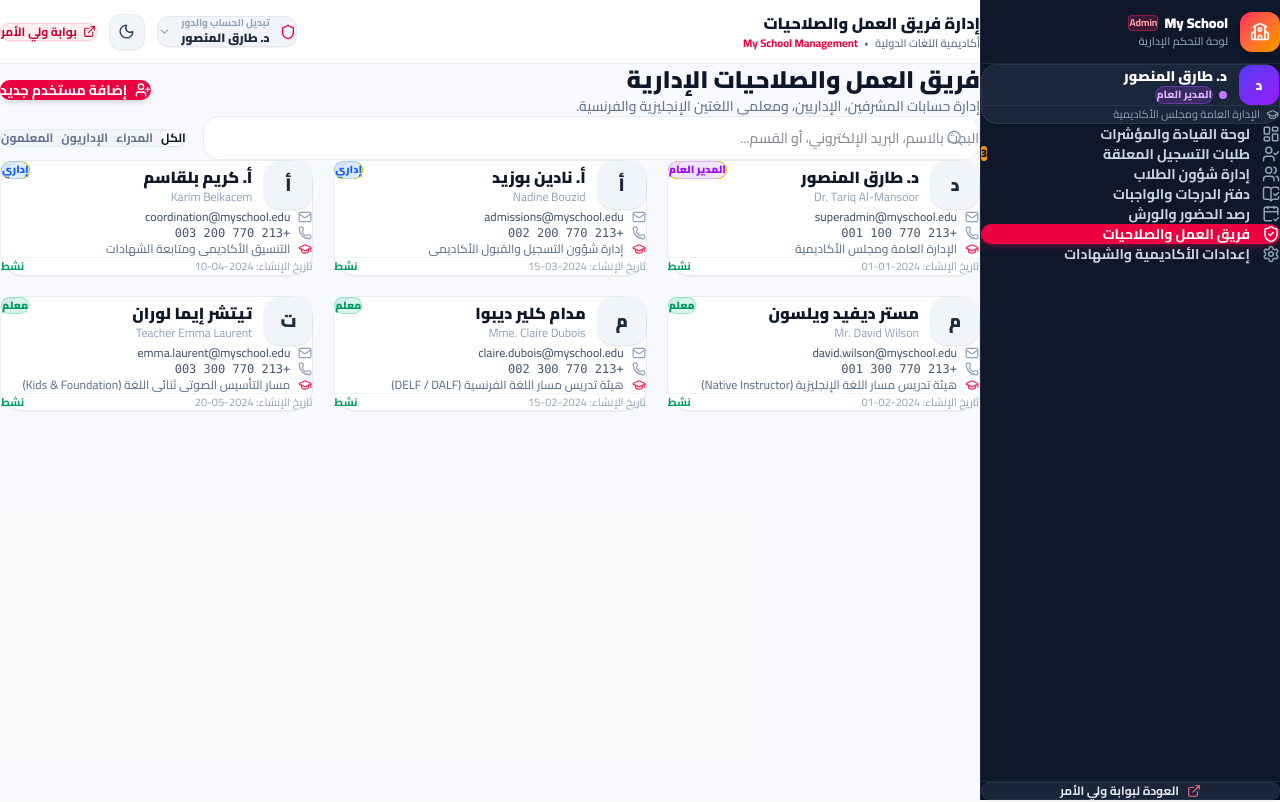
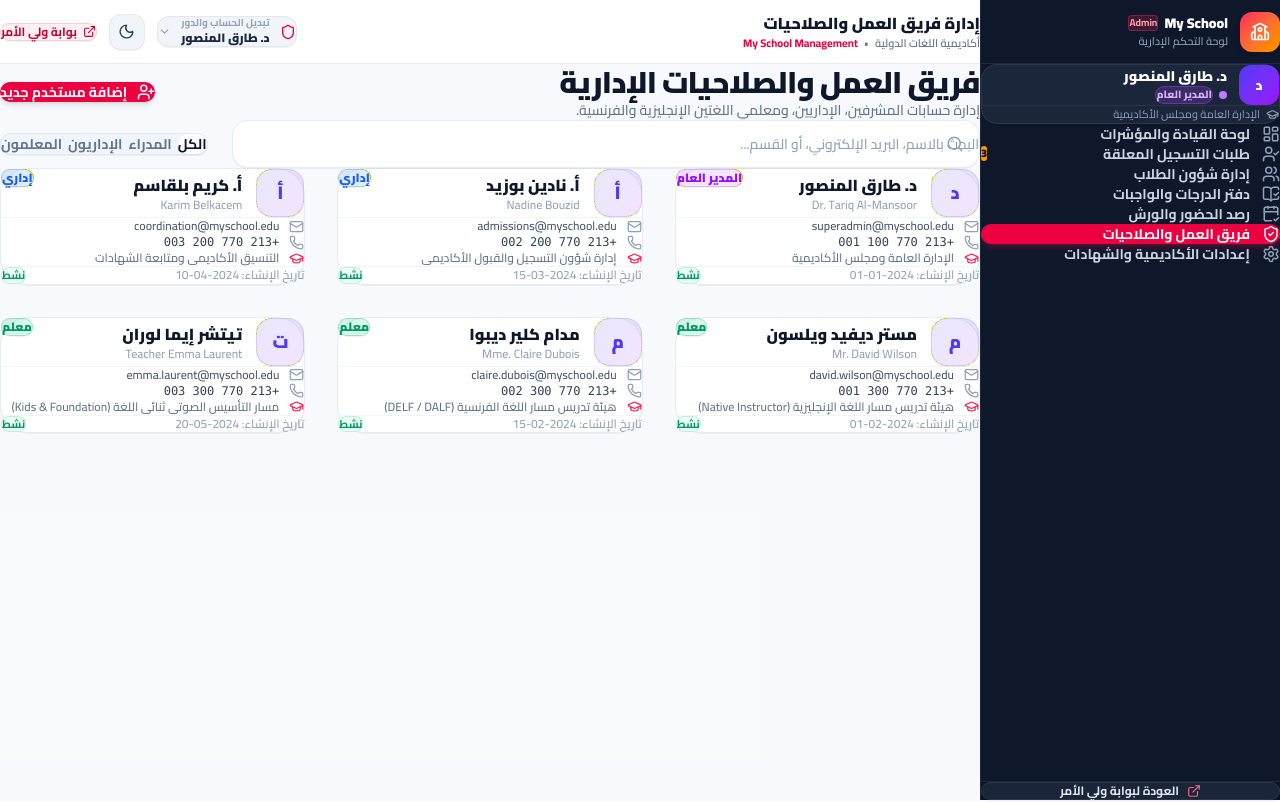
Before and after one commit to douzakaria1998-stack/awliya, a Next.js app: page /admin in a window 1280 px wide. Both pictures are taken after a click on the button "فريق العمل والصلاحيات". Built offline with nearby package versions, Linux system fonts and the light colour scheme.

Commit message:
style: fix spacing, search filter layout, and card padding in admin users screen

```diff
--- a/src/components/admin/screens/AdminUsersScreen.tsx
+++ b/src/components/admin/screens/AdminUsersScreen.tsx
@@ -73,14 +73,14 @@ export function AdminUsersScreen() {
   };
 
   return (
-    <div className="space-y-6">
-      {/* Header */}
-      <div className="flex flex-col sm:flex-row sm:items-center justify-between gap-4">
-        <div>
-          <h2 className="text-xl sm:text-2xl font-black text-slate-900 dark:text-white">
+    <div className="space-y-8 sm:space-y-10">
+      {/* 1. Header with Generous Padding & Action Button */}
+      <div className="flex flex-col sm:flex-row sm:items-center justify-between gap-6 pb-2">
+        <div className="space-y-1">
+          <h2 className="text-xl sm:text-2xl lg:text-3xl font-black text-slate-900 dark:text-white tracking-tight">
             فريق العمل والصلاحيات الإدارية
           </h2>
-          <p className="text-xs sm:text-sm text-slate-500 dark:text-slate-400 mt-1 font-medium">
+          <p className="text-xs sm:text-sm text-slate-500 dark:text-slate-400 font-medium">
             إدارة حسابات المشرفين، الإداريين، ومعلمي اللغتين الإنجليزية والفرنسية.
           </p>
         </div>
@@ -88,15 +88,15 @@ export function AdminUsersScreen() {
         <button
           type="button"
           onClick={() => setIsAddModalOpen(true)}
-          className="px-5 py-2.5 rounded-2xl bg-rose-600 hover:bg-rose-700 text-white font-bold text-xs sm:text-sm shadow-md transition-all flex items-center gap-2 cursor-pointer self-start sm:self-auto"
+          className="px-6 py-3 rounded-2xl bg-rose-600 hover:bg-rose-700 text-white font-bold text-xs sm:text-sm shadow-md transition-all flex items-center gap-2.5 cursor-pointer self-start sm:self-auto hover:scale-105 active:scale-95 shrink-0"
         >
-          <UserPlus size={16} />
+          <UserPlus size={18} />
           <span>إضافة مستخدم جديد</span>
         </button>
       </div>
 
-      {/* Filters & Search */}
-      <div className="flex flex-col sm:flex-row sm:items-center justify-between gap-4">
+      {/* 2. Filters & Search Row with Wide Separation */}
+      <div className="flex flex-col md:flex-row md:items-center justify-between gap-4 sm:gap-6">
         <div className="relative flex-1">
           <Search size={18} className="absolute right-4 top-1/2 -translate-y-1/2 text-slate-400" />
           <input
@@ -104,11 +104,11 @@ export function AdminUsersScreen() {
             value={searchQuery}
             onChange={(e) => setSearchQuery(e.target.value)}
             placeholder="البحث بالاسم، البريد الإلكتروني، أو القسم..."
-            className="w-full h-11 pr-11 pl-4 rounded-2xl bg-white dark:bg-slate-850 border border-slate-200/80 dark:border-slate-800 text-sm font-medium focus:outline-none focus:ring-2 focus:ring-rose-500/20"
+            className="w-full h-12 pr-12 pl-4 rounded-2xl bg-white dark:bg-slate-850 border border-slate-200/80 dark:border-slate-800 text-sm font-medium focus:outline-none focus:ring-2 focus:ring-rose-500/20 shadow-2xs placeholder-slate-400 text-slate-900 dark:text-white"
           />
         </div>
 
-        <div className="flex items-center gap-2 p-1.5 rounded-2xl bg-slate-100 dark:bg-slate-800 border border-slate-200/80 dark:border-slate-700/80 self-start sm:self-auto">
+        <div className="flex items-center gap-1.5 p-1.5 rounded-2xl bg-slate-100 dark:bg-slate-800 border border-slate-200/80 dark:border-slate-700/80 self-start md:self-auto shrink-0 shadow-2xs">
           {[
             { id: 'all', label: 'الكل' },
             { id: 'super_admin', label: 'المدراء' },
@@ -119,9 +119,9 @@ export function AdminUsersScreen() {
               key={r.id}
               type="button"
               onClick={() => setFilterRole(r.id as any)}
-              className={`px-3 py-1 rounded-xl font-bold text-xs transition-all cursor-pointer ${
+              className={`px-3.5 py-2 rounded-xl font-bold text-xs sm:text-sm transition-all cursor-pointer whitespace-nowrap ${
                 filterRole === r.id
-                  ? 'bg-white dark:bg-slate-700 text-slate-900 dark:text-white shadow-xs'
+                  ? 'bg-white dark:bg-slate-700 text-slate-900 dark:text-white shadow-xs font-black'
                   : 'text-slate-500 hover:text-slate-900 dark:hover:text-white'
               }`}
             >
@@ -131,168 +131,194 @@ export function AdminUsersScreen() {
         </div>
       </div>
 
-      {/* Users Grid */}
-      <div className="grid grid-cols-1 md:grid-cols-2 lg:grid-cols-3 gap-5">
+      {/* 3. Users Grid with Generous Spacing and Padding */}
+      <div className="grid grid-cols-1 md:grid-cols-2 xl:grid-cols-3 gap-6 sm:gap-8">
         {filteredUsers.map((u) => {
           const meta = roleMeta[u.role];
           return (
             <div
               key={u.id}
-              className="p-5 rounded-3xl bg-white dark:bg-slate-850 border border-slate-200/80 dark:border-slate-800 shadow-2xs space-y-4 flex flex-col justify-between"
+              className="p-6 sm:p-7 rounded-[28px] bg-white dark:bg-slate-850 border border-slate-200/80 dark:border-slate-800 shadow-2xs space-y-5 flex flex-col justify-between transition-all hover:shadow-md hover:border-slate-300 dark:hover:border-slate-700"
             >
-              <div>
+              <div className="space-y-4">
                 <div className="flex items-start justify-between gap-3">
-                  <div className="flex items-center gap-3 min-w-0">
-                    <div className="w-12 h-12 rounded-2xl bg-slate-100 dark:bg-slate-800 text-slate-800 dark:text-slate-100 flex items-center justify-center font-black text-lg shadow-sm shrink-0">
+                  <div className="flex items-center gap-3.5 min-w-0 flex-1">
+                    <div className="w-12 h-12 rounded-2xl bg-gradient-to-br from-indigo-500/15 to-purple-500/15 border border-indigo-500/20 text-indigo-600 dark:text-indigo-300 flex items-center justify-center font-black text-lg shadow-2xs shrink-0">
                       {u.fullNameAr[0]}
                     </div>
-                    <div className="min-w-0">
+                    <div className="min-w-0 space-y-0.5">
                       <h3 className="font-black text-base text-slate-900 dark:text-white truncate">
                         {u.fullNameAr}
                       </h3>
-                      <div className="text-xs text-slate-400 truncate">{u.fullNameEn}</div>
+                      <div className="text-xs text-slate-400 truncate font-medium">{u.fullNameEn}</div>
                     </div>
                   </div>
 
-                  <span className={`px-2.5 py-0.5 rounded-full text-[10.5px] font-black border ${meta.color} shrink-0`}>
+                  <span className={`px-3 py-1 rounded-full text-xs font-black border ${meta.color} shrink-0 shadow-2xs`}>
                     {meta.label}
                   </span>
                 </div>
 
                 {/* Details */}
-                <div className="mt-4 space-y-2 text-xs text-slate-600 dark:text-slate-300 font-medium">
-                  <div className="flex items-center gap-2 truncate">
-                    <Mail size={14} className="text-slate-400 shrink-0" />
+                <div className="pt-3 border-t border-slate-100 dark:border-slate-800/80 space-y-2.5 text-xs text-slate-600 dark:text-slate-300 font-medium">
+                  <div className="flex items-center gap-2.5 truncate">
+                    <Mail size={15} className="text-slate-400 shrink-0" />
                     <span className="truncate">{u.email}</span>
                   </div>
-                  <div className="flex items-center gap-2">
-                    <Phone size={14} className="text-slate-400 shrink-0" />
-                    <span className="font-mono">{u.phone}</span>
+                  <div className="flex items-center gap-2.5">
+                    <Phone size={15} className="text-slate-400 shrink-0" />
+                    <span className="font-mono text-slate-700 dark:text-slate-300">{u.phone}</span>
                   </div>
-                  <div className="flex items-center gap-2 text-slate-500 dark:text-slate-400 pt-1">
-                    <GraduationCap size={14} className="text-rose-500 shrink-0" />
+                  <div className="flex items-center gap-2.5 text-slate-500 dark:text-slate-400 pt-1">
+                    <GraduationCap size={15} className="text-rose-500 shrink-0" />
                     <span className="truncate">{u.departmentAr}</span>
                   </div>
                 </div>
               </div>
 
-              <div className="pt-3 border-t border-slate-100 dark:border-slate-800 flex items-center justify-between text-[11px] text-slate-400">
+              <div className="pt-4 border-t border-slate-100 dark:border-slate-800 flex items-center justify-between text-xs text-slate-400 font-medium">
                 <span>تاريخ الإنشاء: {u.createdAt}</span>
-                <span className="text-emerald-600 font-bold">نشط</span>
+                <span className="px-2.5 py-0.5 rounded-full bg-emerald-50 dark:bg-emerald-950/40 text-emerald-600 dark:text-emerald-400 font-bold border border-emerald-500/20 text-[11px]">
+                  نشط
+                </span>
               </div>
             </div>
           );
         })}
       </div>
 
-      {/* Add User Modal */}
+      {/* 4. Add User Modal */}
       {isAddModalOpen && (
         <div className="fixed inset-0 z-50 flex items-center justify-center p-4 bg-black/60 backdrop-blur-xs animate-in fade-in">
-          <div className="w-full max-w-lg rounded-3xl bg-white dark:bg-slate-850 border border-slate-200 dark:border-slate-750 shadow-2xl p-6 sm:p-8 space-y-5">
+          <div className="w-full max-w-lg rounded-3xl bg-white dark:bg-slate-850 border border-slate-200 dark:border-slate-750 shadow-2xl p-6 sm:p-8 space-y-5 max-h-[90vh] overflow-y-auto">
             <div className="flex items-center justify-between border-b border-slate-100 dark:border-slate-800 pb-4">
               <div className="flex items-center gap-3">
-                <div className="w-10 h-10 rounded-xl bg-rose-500/15 text-rose-600 dark:text-rose-400 flex items-center justify-center">
-                  <UserPlus size={22} />
+                <div className="w-10 h-10 rounded-xl bg-rose-500/15 text-rose-600 dark:text-rose-400 flex items-center justify-center font-bold shadow-2xs">
+                  <UserPlus size={20} />
                 </div>
                 <div>
                   <h3 className="font-black text-lg text-slate-900 dark:text-white">إضافة مستخدم جديد للنظام</h3>
-                  <div className="text-xs text-slate-500">تعيين الصلاحيات والدور الأكاديمي</div>
+                  <div className="text-xs text-slate-500 dark:text-slate-400">تعيين الصلاحيات والدور الأكاديمي</div>
                 </div>
               </div>
               <button
                 type="button"
                 onClick={() => setIsAddModalOpen(false)}
-                className="p-2 rounded-xl text-slate-400 hover:bg-slate-100 dark:hover:bg-slate-800"
+                className="p-2 rounded-xl text-slate-400 hover:bg-slate-100 dark:hover:bg-slate-800 cursor-pointer"
               >
                 <X size={18} />
               </button>
             </div>
 
             <form onSubmit={handleCreateUser} className="space-y-4">
-              <div className="grid grid-cols-1 sm:grid-cols-2 gap-3">
               <div>
                 <label className="block text-xs font-bold text-slate-700 dark:text-slate-300 mb-1.5">
-                    الاسم بالعربية:
+                  الاسم الكامل (بالعربية) *
                 </label>
                 <input
                   type="text"
                   required
                   value={nameAr}
                   onChange={(e) => setNameAr(e.target.value)}
-                    placeholder="مثال: أ. ياسين بلقاضي"
-                    className="w-full h-10 px-3 rounded-xl bg-slate-50 dark:bg-slate-800 border border-slate-200 dark:border-slate-700 text-xs font-bold text-slate-900 dark:text-white"
+                  placeholder="مثال: أ. سارة بن علي"
+                  className="w-full h-11 px-4 rounded-xl bg-slate-50 dark:bg-slate-800 border border-slate-200 dark:border-slate-700 text-xs font-medium focus:outline-none focus:ring-2 focus:ring-rose-500/20 text-slate-900 dark:text-white"
                 />
               </div>
 
               <div>
                 <label className="block text-xs font-bold text-slate-700 dark:text-slate-300 mb-1.5">
-                    الاسم بالإنجليزية:
+                  الاسم الكامل (باللاتينية / English)
                 </label>
                 <input
                   type="text"
                   value={nameEn}
                   onChange={(e) => setNameEn(e.target.value)}
-                    placeholder="e.g. Yassine Belkadi"
-                    className="w-full h-10 px-3 rounded-xl bg-slate-50 dark:bg-slate-800 border border-slate-200 dark:border-slate-700 text-xs font-bold text-slate-900 dark:text-white"
+                  placeholder="e.g. Sarah Benali"
+                  className="w-full h-11 px-4 rounded-xl bg-slate-50 dark:bg-slate-800 border border-slate-200 dark:border-slate-700 text-xs font-medium focus:outline-none focus:ring-2 focus:ring-rose-500/20 text-slate-900 dark:text-white text-left font-mono"
+                />
+              </div>
+
+              <div className="grid grid-cols-1 sm:grid-cols-2 gap-4">
+                <div>
+                  <label className="block text-xs font-bold text-slate-700 dark:text-slate-300 mb-1.5">
+                    البريد الإلكتروني *
+                  </label>
+                  <input
+                    type="email"
+                    required
+                    value={email}
+                    onChange={(e) => setEmail(e.target.value)}
+                    placeholder="sarah@myschool.edu"
+                    className="w-full h-11 px-4 rounded-xl bg-slate-50 dark:bg-slate-800 border border-slate-200 dark:border-slate-700 text-xs font-medium focus:outline-none focus:ring-2 focus:ring-rose-500/20 text-slate-900 dark:text-white text-left font-mono"
+                  />
+                </div>
+
+                <div>
+                  <label className="block text-xs font-bold text-slate-700 dark:text-slate-300 mb-1.5">
+                    رقم الهاتف
+                  </label>
+                  <input
+                    type="tel"
+                    value={phone}
+                    onChange={(e) => setPhone(e.target.value)}
+                    placeholder="+213 770 000 000"
+                    className="w-full h-11 px-4 rounded-xl bg-slate-50 dark:bg-slate-800 border border-slate-200 dark:border-slate-700 text-xs font-medium focus:outline-none focus:ring-2 focus:ring-rose-500/20 text-slate-900 dark:text-white text-left font-mono"
                   />
                 </div>
               </div>
 
               <div>
                 <label className="block text-xs font-bold text-slate-700 dark:text-slate-300 mb-1.5">
-                  البريد الإلكتروني:
+                  الدور الإداري والصلاحية *
                 </label>
-                <input
-                  type="email"
-                  required
-                  value={email}
-                  onChange={(e) => setEmail(e.target.value)}
-                  placeholder="user@myschool.edu"
-                  className="w-full h-10 px-3 rounded-xl bg-slate-50 dark:bg-slate-800 border border-slate-200 dark:border-slate-700 text-xs font-bold text-slate-900 dark:text-white"
-                />
+                <div className="grid grid-cols-3 gap-2.5">
+                  {[
+                    { id: 'teacher' as AdminRole, label: 'معلم' },
+                    { id: 'administrator' as AdminRole, label: 'إداري' },
+                    { id: 'super_admin' as AdminRole, label: 'مدير عام' },
+                  ].map((item) => (
+                    <button
+                      key={item.id}
+                      type="button"
+                      onClick={() => setRole(item.id)}
+                      className={`p-3 rounded-xl border text-xs font-bold transition-all cursor-pointer ${
+                        role === item.id
+                          ? 'bg-rose-50 dark:bg-rose-950/40 border-rose-500 text-rose-700 dark:text-rose-300 shadow-xs'
+                          : 'border-slate-200 dark:border-slate-700 text-slate-500 hover:bg-slate-50'
+                      }`}
+                    >
+                      {item.label}
+                    </button>
+                  ))}
+                </div>
               </div>
 
               <div>
                 <label className="block text-xs font-bold text-slate-700 dark:text-slate-300 mb-1.5">
-                  الدور والصلاحية (Role):
-                </label>
-                <select
-                  value={role}
-                  onChange={(e) => setRole(e.target.value as AdminRole)}
-                  className="w-full h-10 px-3 rounded-xl bg-slate-50 dark:bg-slate-800 border border-slate-200 dark:border-slate-700 text-xs font-bold text-slate-900 dark:text-white"
-                >
-                  <option value="super_admin">المدير العام (Super Admin)</option>
-                  <option value="administrator">إداري التسجيل والشؤون الأكاديمية (Administrator)</option>
-                  <option value="teacher">معلم / أستاذ لغات (Teacher)</option>
-                </select>
-              </div>
-
-              <div>
-                <label className="block text-xs font-bold text-slate-700 dark:text-slate-300 mb-1.5">
-                  القسم / التخصص:
+                  القسم / التخصص
                 </label>
                 <input
                   type="text"
                   value={departmentAr}
                   onChange={(e) => setDepartmentAr(e.target.value)}
-                  placeholder="هيئة تدريس اللغة الإنجليزية / إدارة التسجيل"
-                  className="w-full h-10 px-3 rounded-xl bg-slate-50 dark:bg-slate-800 border border-slate-200 dark:border-slate-700 text-xs font-bold text-slate-900 dark:text-white"
+                  placeholder="مثال: هيئة تدريس مسار اللغة الإنجليزية"
+                  className="w-full h-11 px-4 rounded-xl bg-slate-50 dark:bg-slate-800 border border-slate-200 dark:border-slate-700 text-xs font-medium focus:outline-none focus:ring-2 focus:ring-rose-500/20 text-slate-900 dark:text-white"
                 />
               </div>
 
-              <div className="flex items-center justify-end gap-3 pt-3 border-t border-slate-100 dark:border-slate-800">
+              <div className="flex items-center justify-end gap-3 pt-4 border-t border-slate-100 dark:border-slate-800">
                 <button
                   type="button"
                   onClick={() => setIsAddModalOpen(false)}
-                  className="px-4 py-2 rounded-xl text-slate-500 font-bold text-xs"
+                  className="px-4 py-2.5 rounded-xl text-slate-500 hover:bg-slate-100 dark:hover:bg-slate-800 font-bold text-xs cursor-pointer"
                 >
                   إلغاء
                 </button>
                 <button
                   type="submit"
-                  className="px-6 py-2 rounded-xl bg-rose-600 hover:bg-rose-700 text-white font-bold text-xs shadow-md"
+                  className="px-6 py-2.5 rounded-xl bg-rose-600 hover:bg-rose-700 text-white font-bold text-xs shadow-md transition-all cursor-pointer"
                 >
-                  حفظ المستخدم
+                  إنشاء الحساب وتعيين الصلاحيات
                 </button>
               </div>
             </form>
```
Lines whose indentation alone changed are shown as unchanged.
